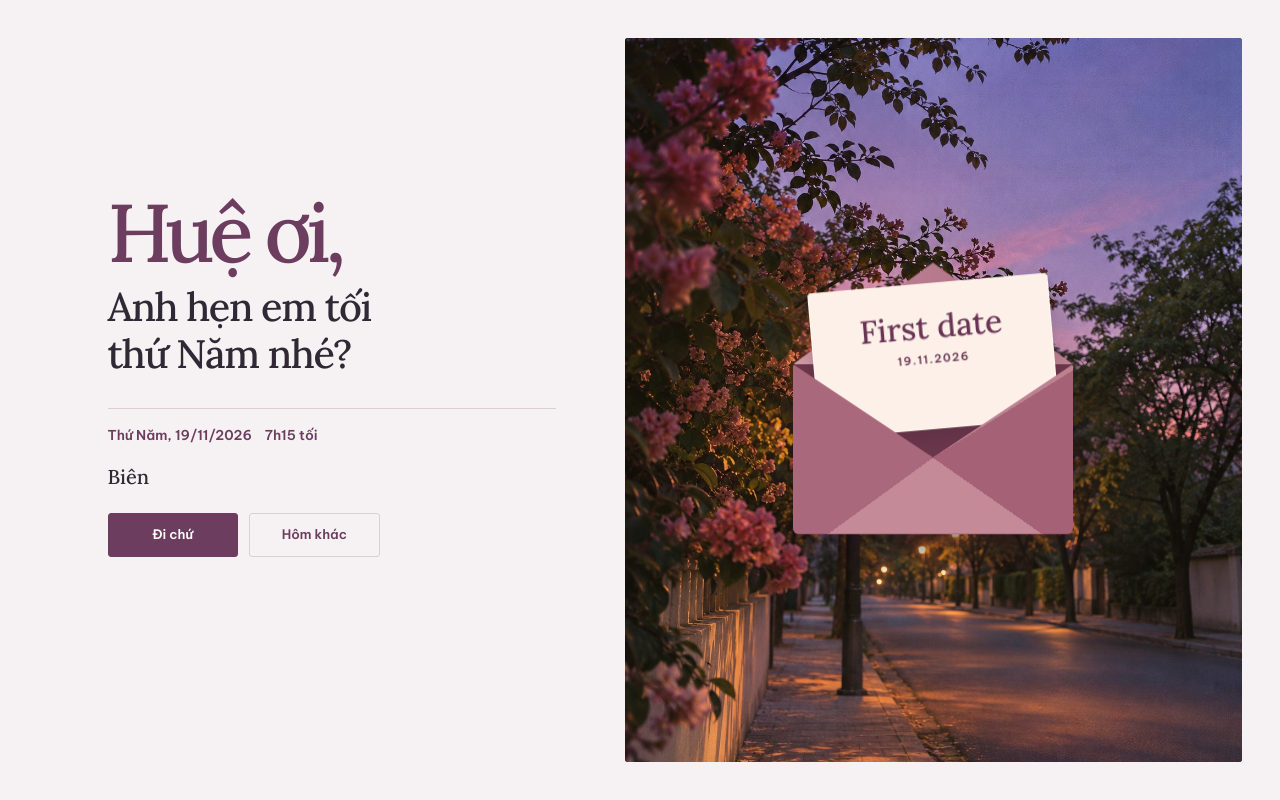
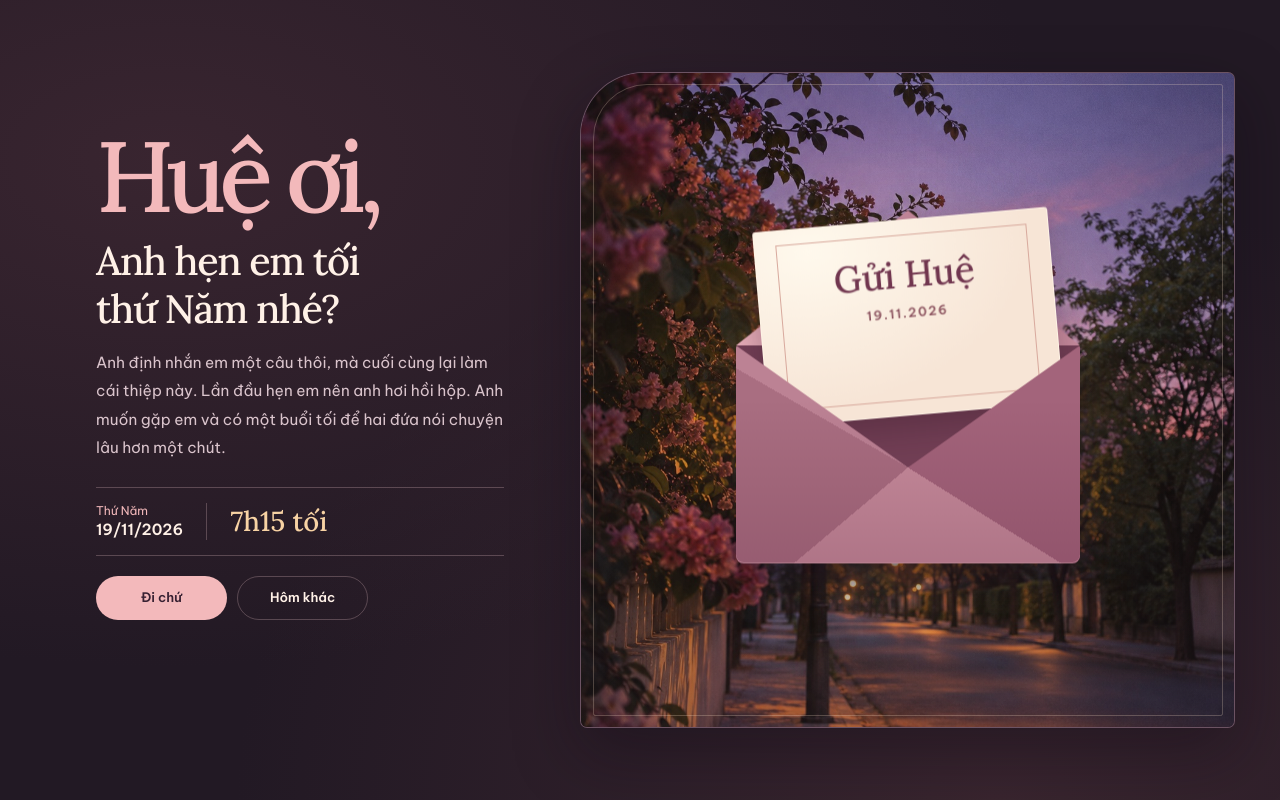
Before and after one commit to BienKieu1411/Portfolio, a plain HTML site: page hue-first-date/index.html in a window 1280 px wide. Drawn offline with Linux system fonts and the light colour scheme.

Commit message:
Polish the Hue invitation and animate the full reveal

```diff
--- a/hue-first-date/index.html
+++ b/hue-first-date/index.html
@@ -3,7 +3,7 @@
 <head>
     <meta charset="utf-8">
     <meta name="viewport" content="width=device-width, initial-scale=1">
-    <meta name="theme-color" content="#f6f2f4">
+    <meta name="theme-color" content="#221924">
     <meta name="description" content="Lời mời first date dành cho Huệ. 7h15 tối, thứ Năm 19/11/2026.">
     <meta property="og:title" content="Huệ ơi, anh hẹn em tối thứ Năm nhé?">
     <meta property="og:description" content="7h15 tối, thứ Năm 19/11/2026.">
@@ -13,20 +13,24 @@
     <link rel="preconnect" href="https://fonts.googleapis.com">
     <link rel="preconnect" href="https://fonts.gstatic.com" crossorigin>
     <link href="https://fonts.googleapis.com/css2?family=Be+Vietnam+Pro:wght@400;500;600&family=Lora:wght@500;600&display=swap" rel="stylesheet">
-    <link rel="stylesheet" href="style.css?v=letter">
+    <link rel="stylesheet" href="style.css?v=twilight">
     <script src="script.js?v=letter" defer></script>
-    <script src="motion.js?v=letter" defer></script>
+    <script src="motion.js?v=twilight" defer></script>
 </head>
 <body>
     <main class="invitation" aria-labelledby="invitation-title">
         <div class="evening-photo">
             <img src="blue-hour.jpg" alt="" fetchpriority="high">
             <div class="motion-scene" id="motion-scene" aria-hidden="true" hidden>
+                <div class="scene-light"></div>
+                <div class="glints">
+                    <i></i><i></i><i></i><i></i><i></i>
+                </div>
                 <div class="animated-envelope">
                     <div class="envelope-back"></div>
                     <div class="animated-card">
-                        <span>First date</span>
-                        <time datetime="2026-11-19">19.11.2026</time>
+                        <span>Gửi Huệ</span>
+                        <time datetime="2026-11-19T19:15:00+07:00">19.11.2026</time>
                     </div>
                     <div class="envelope-pocket"></div>
                     <div class="envelope-flap"></div>
@@ -38,9 +42,14 @@
         <article class="invite-copy">
             <h1 id="invitation-title">Huệ ơi,</h1>
             <p class="question">Anh hẹn em tối thứ Năm nhé?</p>
+            <p class="letter-copy">Anh định nhắn em một câu thôi, mà cuối cùng lại làm cái thiệp này. Lần đầu hẹn em nên anh hơi hồi hộp. Anh muốn gặp em và có một buổi tối để hai đứa nói chuyện lâu hơn một chút.</p>
 
-            <p class="details"><time datetime="2026-11-19T19:15:00+07:00"><span>Thứ Năm, 19/11/2026</span> <span>7h15 tối</span></time></p>
-            <p class="signature">Biên</p>
+            <div class="details">
+                <time datetime="2026-11-19T19:15:00+07:00">
+                    <span class="event-day"><span>Thứ Năm</span><strong>19/11/2026</strong></span>
+                    <span class="event-hour">7h15 tối</span>
+                </time>
+            </div>
 
             <div class="reply-options" id="reply-options" hidden>
                 <button class="primary" id="reply-yes" type="button">Đi chứ</button>
--- a/hue-first-date/motion.js
+++ b/hue-first-date/motion.js
@@ -1,10 +1,11 @@
 (() => {
     const scene = document.querySelector('#motion-scene');
-    const photo = document.querySelector('.evening-photo img');
+    const panel = document.querySelector('.evening-photo');
+    const photo = panel?.querySelector('img');
     if (!scene || !photo) return;
 
     const start = () => {
-        scene.classList.add('is-playing');
+        panel.classList.add('is-playing');
         scene.hidden = false;
     };
 
--- a/hue-first-date/style.css
+++ b/hue-first-date/style.css
@@ -1,10 +1,11 @@
 :root {
-    color-scheme: light;
-    --paper: #f6f2f4;
-    --ink: #302834;
-    --muted: #605462;
-    --wine: #6c3d5e;
-    --line: #dbced6;
+    color-scheme: dark;
+    --night: #221924;
+    --ink: #fff1e7;
+    --muted: #dac4cc;
+    --rose: #f3b9bb;
+    --gold: #f8d3a4;
+    --line: rgb(247 206 211 / 25%);
     --display: Lora, Georgia, serif;
     --body: "Be Vietnam Pro", system-ui, sans-serif;
 }
@@ -15,89 +16,142 @@
 body {
     min-height: 100vh;
     margin: 0;
-    background: var(--paper);
+    background:
+        radial-gradient(ellipse at 13% 20%, #392530, transparent 56%),
+        radial-gradient(ellipse at 78% 100%, #39252f, transparent 54%),
+        var(--night);
     color: var(--ink);
-    font: 400 1rem/1.65 var(--body);
+    font: 400 1rem/1.75 var(--body);
 }
 
 button { font: inherit; cursor: pointer; }
 button:focus-visible {
-    outline: 2px solid var(--wine);
+    outline: 2px solid var(--gold);
     outline-offset: 4px;
 }
 
 .invitation {
     display: grid;
-    grid-template-columns: minmax(0, 1fr) minmax(0, 1.05fr);
+    grid-template-columns: minmax(0, 0.9fr) minmax(0, 1.1fr);
     grid-template-areas: "copy photo";
     align-items: center;
     min-height: 100svh;
-    max-width: 94rem;
-    margin: auto;
-    padding: clamp(1.25rem, 3vw, 2.75rem);
+    max-width: 98rem;
+    margin-inline: auto;
+    padding: clamp(1.25rem, 3.5vw, 3rem);
 }
 
 .evening-photo {
     grid-area: photo;
     position: relative;
-    align-self: stretch;
-    min-height: clamp(32rem, 46vw, 46rem);
+    isolation: isolate;
+    min-height: clamp(33rem, 82svh, 53rem);
     overflow: hidden;
-    border-radius: 3px;
-    background: #342e43;
+    border: 1px solid var(--line);
+    border-radius: 4rem 0.45rem 0.45rem 0.45rem;
+    background: #3d293d;
+    box-shadow: 0 24px 65px rgb(14 8 19 / 38%);
+}
+
+.evening-photo img,
+.evening-photo::before,
+.evening-photo::after,
+.motion-scene {
+    position: absolute;
+    inset: 0;
 }
 
 .evening-photo img {
-    position: absolute;
-    inset: 0;
-    display: block;
     width: 100%;
     height: 100%;
     object-fit: cover;
-    object-position: 52% 52%;
+    object-position: 50% 53%;
+    transform: scale(1.045);
+}
+
+.evening-photo::before,
+.evening-photo::after {
+    z-index: 1;
+    pointer-events: none;
+    content: "";
+}
+
+.evening-photo::before {
+    background: radial-gradient(ellipse at 51% 45%, transparent 24%, rgb(30 17 32 / 46%) 100%);
+}
+
+.evening-photo::after {
+    inset: 0.7rem;
+    border: 1px solid rgb(255 230 205 / 24%);
+    border-radius: 3.38rem 0.14rem 0.14rem 0.14rem;
 }
 
 .motion-scene {
-    position: absolute;
-    inset: 0;
+    z-index: 2;
     display: grid;
     place-items: center;
     pointer-events: none;
 }
 
+.scene-light {
+    position: absolute;
+    inset: 0;
+    background: radial-gradient(ellipse at 51% 48%, rgb(255 185 138 / 55%), transparent 53%);
+    mix-blend-mode: screen;
+    opacity: 0.28;
+}
+
+.glints { position: absolute; inset: 0; }
+.glints i {
+    position: absolute;
+    width: var(--size);
+    aspect-ratio: 1;
+    background: #ffe0ab;
+    clip-path: polygon(50% 0, 61% 39%, 100% 50%, 61% 61%, 50% 100%, 39% 61%, 0 50%, 39% 39%);
+    opacity: 0;
+}
+
+.glints i:nth-child(1) { --size: 14px; --delay: 1.6s; top: 32%; left: 22%; }
+.glints i:nth-child(2) { --size: 19px; --delay: 1.8s; top: 25%; left: 73%; }
+.glints i:nth-child(3) { --size: 11px; --delay: 1.98s; top: 38%; left: 81%; }
+.glints i:nth-child(4) { --size: 9px; --delay: 2.12s; top: 20%; left: 33%; }
+.glints i:nth-child(5) { --size: 13px; --delay: 2.25s; top: 68%; left: 77%; }
+
 .animated-envelope {
     position: relative;
-    width: clamp(8.75rem, 46%, 17.5rem);
-    aspect-ratio: 1.65;
-    transform: translateY(29%);
-    perspective: 700px;
+    width: clamp(11rem, 54%, 21.5rem);
+    aspect-ratio: 1.58;
+    transform: translateY(25%);
+    perspective: 850px;
 }
 
-.envelope-back, .envelope-pocket {
+.envelope-back,
+.envelope-pocket {
     position: absolute;
     inset: 0;
-    border-radius: 0.18rem 0.18rem 0.4rem 0.4rem;
+    border-radius: 0.15rem 0.15rem 0.48rem 0.48rem;
 }
 
 .envelope-back {
-    background: #6c374d;
-    box-shadow: 0 16px 38px rgb(26 13 23 / 52%);
+    background: #713e54;
+    box-shadow: 0 19px 44px rgb(24 11 26 / 60%);
 }
 
 .envelope-pocket {
     z-index: 2;
     background:
-        conic-gradient(from 234deg at 50% 55%, #aa687c 0deg 73deg, #bc8290 73deg 184deg, #a56176 184deg 251deg, #c48a97 251deg);
-    clip-path: polygon(0 0, 50% 55%, 100% 0, 100% 100%, 0 100%);
+        linear-gradient(0deg, rgb(88 31 58 / 22%), transparent 75%),
+        conic-gradient(from 230deg at 50% 56%, #a96e81 0deg 70deg, #bc8294 70deg 182deg, #a3647b 182deg 252deg, #c88d9d 252deg);
+    box-shadow: inset 0 -1px rgb(247 199 205 / 50%);
+    clip-path: polygon(0 0, 50% 56%, 100% 0, 100% 100%, 0 100%);
 }
 
 .envelope-flap {
     position: absolute;
     z-index: 0;
     inset: 0 0 auto;
-    height: 59%;
-    border-radius: 0.18rem 0.18rem 0 0;
-    background: linear-gradient(160deg, #d39ca8, #ad6d82);
+    height: 61%;
+    background: linear-gradient(145deg, #e6adb8, #b7798f);
     clip-path: polygon(0 0, 100% 0, 50% 100%);
     transform: rotateX(176deg);
     transform-origin: center top;
@@ -106,18 +160,19 @@ button:focus-visible {
 .envelope-seal {
     position: absolute;
     z-index: 4;
-    top: 53%;
+    top: 55%;
     left: 50%;
     display: grid;
-    width: clamp(1.5rem, 5vw, 2.5rem);
+    width: clamp(1.9rem, 7vw, 3.3rem);
     aspect-ratio: 1;
     place-items: center;
-    transform: translate(-50%, -50%) scale(.77);
-    border: 1px solid #da9bae;
+    transform: translate(-50%, -50%);
+    border: 1px solid #dd9f98;
     border-radius: 50%;
-    background: #872f54;
-    color: #f8cedb;
-    font-size: clamp(0.9rem, 3vw, 1.4rem);
+    background: radial-gradient(circle at 32% 24%, #bd7275, #802f51 70%);
+    box-shadow: 0 3px 11px rgb(72 21 51 / 46%), inset 0 0 0 3px rgb(228 161 161 / 23%);
+    color: #ffe3cf;
+    font-size: clamp(1rem, 4vw, 1.6rem);
     line-height: 1;
     opacity: 0;
 }
@@ -125,39 +180,193 @@ button:focus-visible {
 .animated-card {
     position: absolute;
     z-index: 1;
-    inset: 9% 7% 5%;
+    inset: 7% 7% 3%;
     display: flex;
     flex-direction: column;
     align-items: center;
-    gap: 0.15em;
-    padding-top: 9%;
-    transform: translateY(-66%) rotate(-5deg);
-    border: 1px solid #fff9f0;
-    border-radius: 0.2rem;
-    background: #fcf0e8;
-    box-shadow: 0 9px 22px rgb(47 18 35 / 20%);
-    color: #693454;
-    font: 500 clamp(1.05rem, 5vw, 2rem)/1.15 var(--display);
+    gap: 0.18em;
+    overflow: hidden;
+    padding-top: 9.5%;
+    transform: translateY(-72%) rotate(-5deg);
+    border: 1px solid #fff4e6;
+    border-radius: 0.17rem;
+    background:
+        radial-gradient(ellipse at 18% 12%, #fff9ed, transparent 65%),
+        #f7e5d6;
+    box-shadow: 0 12px 33px rgb(47 18 35 / 31%);
+    color: #71364f;
+    font: 500 clamp(1.35rem, 5vw, 2.3rem)/1.15 var(--display);
+}
+
+.animated-card::before,
+.animated-card::after {
+    position: absolute;
+    pointer-events: none;
+    content: "";
+}
+
+.animated-card::before {
+    inset: 7%;
+    border: 1px solid #d8a99d;
+}
+
+.animated-card::after {
+    inset: 0;
+    transform: translateX(115%) skewX(-23deg);
+    background: linear-gradient(90deg, transparent 22%, rgb(255 254 245 / 0.72) 50%, transparent 78%);
+    opacity: 0;
 }
 
 .animated-card time {
-    font: 600 clamp(0.52rem, 2vw, 0.7rem)/1.55 var(--body);
+    color: #8b525e;
+    font: 600 clamp(0.58rem, 2.3vw, 0.79rem)/1.6 var(--body);
     letter-spacing: 0.12em;
 }
 
-.motion-scene.is-playing .animated-envelope { animation: enter-envelope 550ms cubic-bezier(.2, .7, .2, 1) both; }
-.motion-scene.is-playing .envelope-seal { animation: lift-seal 380ms 520ms ease both; }
-.motion-scene.is-playing .envelope-flap { animation: open-flap 650ms 700ms ease-in-out both; }
-.motion-scene.is-playing .animated-card { animation: lift-card 1100ms 1120ms cubic-bezier(.2, .72, .2, 1) both; }
+.invite-copy {
+    grid-area: copy;
+    width: min(100%, 40rem);
+    justify-self: center;
+    padding: clamp(2rem, 5vh, 4rem) clamp(1.5rem, 6vw, 6rem) clamp(2rem, 5vh, 4rem) clamp(0.5rem, 4vw, 4rem);
+}
+
+.invite-copy h1 {
+    margin: 0 0 0.75rem;
+    color: var(--rose);
+    font: 500 clamp(4.1rem, 7.8vw, 7rem)/0.98 var(--display);
+    letter-spacing: -0.069em;
+}
+
+.question {
+    max-width: 18ch;
+    margin: 0 0 1rem;
+    font: 500 clamp(1.85rem, 3.1vw, 3rem)/1.21 var(--display);
+    letter-spacing: -0.036em;
+    text-wrap: balance;
+}
+
+.letter-copy {
+    max-width: 40ch;
+    margin: 0;
+    color: var(--muted);
+    font-size: clamp(0.87rem, 1.2vw, 0.99rem);
+    line-height: 1.85;
+}
+
+.details {
+    max-width: 28rem;
+    margin-top: 1.55rem;
+    padding: 0.85rem 0;
+    border-top: 1px solid var(--line);
+    border-bottom: 1px solid var(--line);
+}
+
+.details time { display: flex; align-items: center; gap: clamp(0.8rem, 3vw, 1.45rem); }
+.event-day { display: grid; line-height: 1.45; }
+.event-day > span { color: var(--rose); font-size: 0.75rem; }
+.event-day strong { font-size: 0.96rem; font-weight: 600; }
+
+.event-hour {
+    padding-left: clamp(0.8rem, 3vw, 1.45rem);
+    border-left: 1px solid var(--line);
+    color: var(--gold);
+    font: 500 clamp(1.3rem, 2.2vw, 1.72rem)/1.35 var(--display);
+    white-space: nowrap;
+}
+
+.reply-options {
+    display: grid;
+    grid-template-columns: repeat(2, minmax(0, 1fr));
+    grid-template-rows: repeat(2, minmax(2.75rem, auto));
+    gap: 0.56rem 0.65rem;
+    width: min(100%, 17rem);
+    margin-top: 1.25rem;
+}
+
+.primary,
+.runaway {
+    display: inline-grid;
+    min-height: 2.75rem;
+    padding: 0.63rem 0.8rem;
+    place-items: center;
+    border: 1px solid transparent;
+    border-radius: 2rem;
+    font-size: 0.82rem;
+    font-weight: 600;
+    line-height: 1.35;
+    text-align: center;
+}
+
+.primary { background: var(--rose); color: #382132; }
+.primary:hover { background: #ffced0; }
+.reply-options .primary { grid-area: 1 / 1; }
+
+.runaway {
+    grid-area: 1 / 2;
+    border-color: var(--line);
+    color: var(--ink);
+    cursor: pointer;
+    user-select: none;
+    touch-action: manipulation;
+}
+
+.runaway[data-position="bottom-right"] { grid-area: 2 / 2; }
+.runaway[data-position="bottom-left"] { grid-area: 2 / 1; }
+
+.reply-result { margin-top: 1.25rem; }
+.reply-message { margin: 0 0 0.6rem; font-weight: 500; }
+.back {
+    min-height: 2.75rem;
+    padding-inline: 0.7rem;
+    border: 0;
+    background: transparent;
+    color: var(--rose);
+    font-size: 0.82rem;
+    text-decoration: underline;
+    text-underline-offset: 0.2em;
+}
+
+.share-status { margin: 0.5rem 0 0; color: var(--muted); font-size: 0.82rem; }
+.share-status:empty { margin: 0; }
+
+@media (prefers-reduced-motion: no-preference) {
+    .invite-copy h1, .question, .letter-copy, .details {
+        animation: enter-copy 670ms cubic-bezier(.18, .72, .24, 1) both;
+    }
+    .question { animation-delay: 90ms; }
+    .letter-copy { animation-delay: 145ms; }
+    .details { animation-delay: 210ms; }
+    .reply-result:not([hidden]) { animation: enter-copy 290ms ease both; }
+    .evening-photo.is-playing img { animation: bring-in-photo 4.5s cubic-bezier(.14, .64, .27, 1) both; }
+    .is-playing .animated-envelope { animation: enter-envelope 760ms cubic-bezier(.19, .76, .2, 1) both; }
+    .is-playing .envelope-seal { animation: lift-seal 650ms 680ms ease both; }
+    .is-playing .envelope-flap { animation: open-flap 800ms 940ms ease-in-out both; }
+    .is-playing .animated-card { animation: lift-card 1250ms 1450ms cubic-bezier(.19, .69, .24, 1) both; }
+    .is-playing .animated-card::after { animation: paper-sheen 900ms 2230ms ease-out both; }
+    .is-playing .scene-light { animation: light-bloom 1.9s 1040ms ease-in-out both; }
+    .is-playing .glints i { animation: shine 1.22s var(--delay) ease-out both; }
+}
+
+@keyframes enter-copy {
+    from { opacity: 0.35; transform: translateY(10px); }
+    to { opacity: 1; transform: translateY(0); }
+}
+
+@keyframes bring-in-photo {
+    from { transform: scale(1.005); }
+    to { transform: scale(1.045); }
+}
 
 @keyframes enter-envelope {
-    from { opacity: 0; transform: translateY(52%) scale(.92) rotate(5deg); }
-    to { opacity: 1; transform: translateY(29%) scale(1) rotate(0); }
+    from { opacity: 0; transform: translateY(68%) scale(.88) rotate(9deg); }
+    75% { opacity: 1; transform: translateY(21%) scale(1.015) rotate(-2deg); }
+    to { opacity: 1; transform: translateY(25%) scale(1) rotate(0); }
 }
 
 @keyframes lift-seal {
     from { opacity: 1; transform: translate(-50%, -50%) scale(1); }
-    to { opacity: 0; transform: translate(-50%, -105%) scale(.77); }
+    32% { opacity: 1; transform: translate(-50%, -60%) scale(1.15); }
+    to { opacity: 0; transform: translate(-30%, -160%) scale(.74) rotate(18deg); }
 }
 
 @keyframes open-flap {
@@ -169,104 +378,27 @@ button:focus-visible {
 
 @keyframes lift-card {
     from { transform: translateY(0) rotate(0); }
-    72% { transform: translateY(-74%) rotate(-6deg); }
-    to { transform: translateY(-66%) rotate(-5deg); }
+    72% { transform: translateY(-81%) rotate(-8deg); }
+    to { transform: translateY(-72%) rotate(-5deg); }
 }
 
-.invite-copy {
-    grid-area: copy;
-    width: min(100%, 40rem);
-    justify-self: center;
-    padding: 2.5rem clamp(1.5rem, 5.4vw, 5.25rem);
+@keyframes light-bloom {
+    from { opacity: 0.08; }
+    42% { opacity: 0.78; }
+    to { opacity: 0.28; }
 }
 
-.invite-copy p { margin-top: 0; }
-
-h1 {
-    margin: 0 0 0.5rem;
-    color: var(--wine);
-    font: 500 clamp(3.75rem, 6.4vw, 6.7rem)/1.03 var(--display);
-    letter-spacing: -0.065em;
+@keyframes paper-sheen {
+    from { opacity: 0; transform: translateX(-105%) skewX(-23deg); }
+    22%, 64% { opacity: 1; }
+    to { opacity: 0; transform: translateX(116%) skewX(-23deg); }
 }
 
-.question {
-    max-width: 18ch;
-    margin-bottom: 1.9rem;
-    font: 500 clamp(1.95rem, 3.1vw, 3.1rem)/1.2 var(--display);
-    letter-spacing: -0.035em;
-    text-wrap: balance;
+@keyframes shine {
+    from { opacity: 0; transform: translateY(8px) scale(.2) rotate(-30deg); }
+    32% { opacity: 0.92; transform: translateY(-4px) scale(1) rotate(0); }
+    to { opacity: 0; transform: translateY(-18px) scale(.43) rotate(15deg); }
 }
-
-.details {
-    margin-bottom: 1rem;
-    padding-top: 0.9rem;
-    border-top: 1px solid var(--line);
-    color: var(--wine);
-    font-size: 0.85rem;
-    font-weight: 600;
-}
-
-.details time { display: inline-flex; flex-wrap: wrap; align-items: center; gap: 0.1rem 0.8rem; }
-.details time span:last-child { white-space: nowrap; }
-
-.signature { margin-bottom: 0; font: 500 1.25rem/1.5 var(--display); }
-
-.reply-options {
-    display: grid;
-    grid-template-columns: repeat(2, minmax(0, 1fr));
-    grid-template-rows: repeat(2, minmax(2.75rem, auto));
-    gap: 0.55rem 0.7rem;
-    width: min(100%, 17rem);
-    margin-top: 1.3rem;
-}
-
-.primary,
-.runaway {
-    display: inline-grid;
-    min-height: 2.75rem;
-    padding: 0.63rem 0.8rem;
-    place-items: center;
-    border: 1px solid var(--wine);
-    border-radius: 3px;
-    font-size: 0.82rem;
-    font-weight: 600;
-    line-height: 1.35;
-    text-align: center;
-}
-
-.primary { background: var(--wine); color: white; }
-.primary:hover { background: #532e48; }
-.reply-options .primary { grid-area: 1 / 1; }
-
-.runaway {
-    grid-area: 1 / 2;
-    border-color: var(--line);
-    background: var(--paper);
-    color: var(--wine);
-    cursor: pointer;
-    user-select: none;
-    touch-action: manipulation;
-}
-
-.runaway[data-position="bottom-right"] { grid-area: 2 / 2; }
-.runaway[data-position="bottom-left"] { grid-area: 2 / 1; }
-
-.reply-result { margin-top: 1.3rem; }
-.reply-message { margin-bottom: 0.6rem; font-weight: 500; }
-
-.back {
-    min-height: 2.75rem;
-    padding-inline: 0.7rem;
-    border: 0;
-    background: transparent;
-    color: var(--wine);
-    font-size: 0.82rem;
-    text-decoration: underline;
-    text-underline-offset: 0.2em;
-}
-
-.share-status { margin-bottom: 0; margin-top: 0.5rem; color: var(--muted); font-size: 0.82rem; }
-.share-status:empty { margin: 0; }
 
 @media (max-width: 760px) {
     .invitation {
@@ -277,19 +409,22 @@ h1 {
         padding: 0.85rem;
     }
 
-    .evening-photo { min-height: clamp(11.5rem, 46vw, 18rem); }
-    .evening-photo img { object-position: 52% 57%; }
+    .evening-photo {
+        min-height: clamp(15rem, 56vw, 20rem);
+        border-top-left-radius: 2.8rem;
+    }
 
-    .invite-copy { padding: 1.8rem clamp(0.55rem, 4vw, 2rem) 0.8rem; }
-    h1 { font-size: clamp(3.35rem, 12vw, 5.1rem); }
-    .question { margin-bottom: 1.2rem; font-size: clamp(1.8rem, 7vw, 2.65rem); }
+    .evening-photo::after { inset: 0.52rem; border-top-left-radius: 2.32rem; }
+    .evening-photo img { object-position: 50% 56%; }
+    .animated-envelope { width: clamp(10rem, 47%, 15rem); }
+
+    .invite-copy { padding: 1.75rem clamp(0.55rem, 4vw, 2rem) 0.8rem; }
+    .invite-copy h1 { font-size: clamp(3.8rem, 12.5vw, 5.4rem); }
+    .question { font-size: clamp(1.82rem, 7vw, 2.6rem); }
+    .details { margin-top: 1.15rem; }
 }
 
 @media (prefers-reduced-motion: reduce) {
-    .motion-scene.is-playing .animated-envelope,
-    .motion-scene.is-playing .envelope-seal,
-    .motion-scene.is-playing .envelope-flap,
-    .motion-scene.is-playing .animated-card { animation: none; }
     .reply-options { grid-template-rows: auto; }
     .runaway { display: none; }
 }
```
